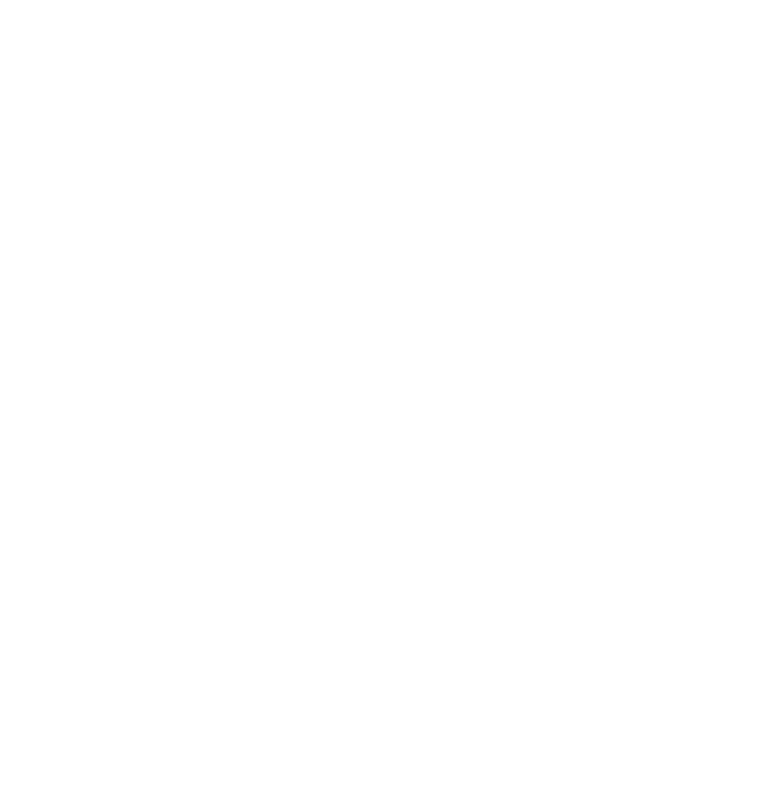
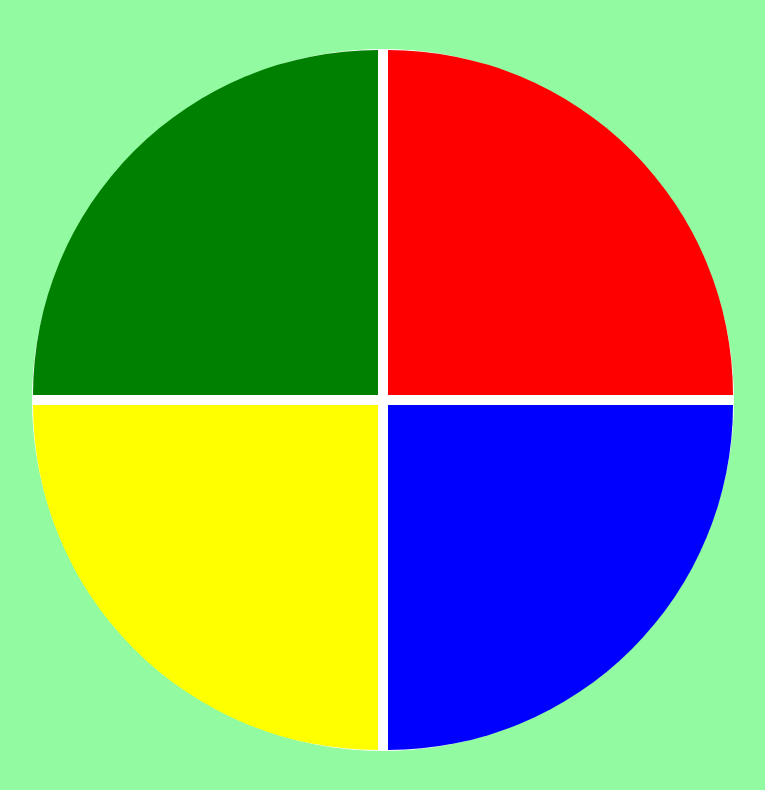
Before and after one commit to thiagovndantas/jogo-de-memoria, a plain HTML site: page src/index.html in a window 1280 px wide. Shown: the whole page, without its empty margins (257-1022 px from the left). Drawn offline with Linux system fonts and the light colour scheme.

Commit message:
creation of the areas

```diff
--- a/src/index.html
+++ b/src/index.html
@@ -4,11 +4,11 @@
     <meta charset="UTF-8">
     <meta http-equiv="X-UA-Compatible" content="IE=edge">
     <meta name="viewport" content="width=device-width, initial-scale=1.0">
-    <link rel="stylesheet" href="style.css">
+    <link rel="stylesheet" href="./style.css">
     <title>Genesis</title>
 </head>
 <body>
-    <div class="maing-game">
+    <div class="main-game">
         <div class="genius">
             <div class="blue"></div>
             <div class="yellow"></div>
@@ -16,6 +16,6 @@
             <div class="green"></div>
         </div>
     </div>
-    <script src="script.js"></script>
+    <script src="./script.js"></script>
 </body>
 </html>
--- a/src/style.css
+++ b/src/style.css
@@ -0,0 +1,50 @@
+body {
+    margin: 0;
+    background-color: rgb(146, 250, 160);
+}
+
+.main-game{
+    height: 100vh;
+    width: 100vw;
+    display: flex;
+    justify-content: center;
+    align-items: center;
+}
+
+.genius{
+    display: grid;
+    grid-template-areas: 'verde vermelho'
+    'amarelo azul';
+    grid-gap: 10px;
+    border: 1px solid #ffffff;
+    background-color: #ffffff;
+    border-radius: 100%;
+    width: 700px;
+    height: 700px;
+
+
+}
+
+.blue{
+    grid-area: azul;
+    background-color: blue;
+    border-bottom-right-radius: 100%;
+}
+
+.red{
+    grid-area: vermelho;
+    background-color: red;
+    border-top-right-radius: 100%;
+}
+
+.yellow{
+    grid-area: amarelo;
+    background-color: yellow;
+    border-bottom-left-radius: 100%;
+}
+
+.green{
+    grid-area: verde;
+    background-color: green;
+    border-top-left-radius: 100%;
+}
```
